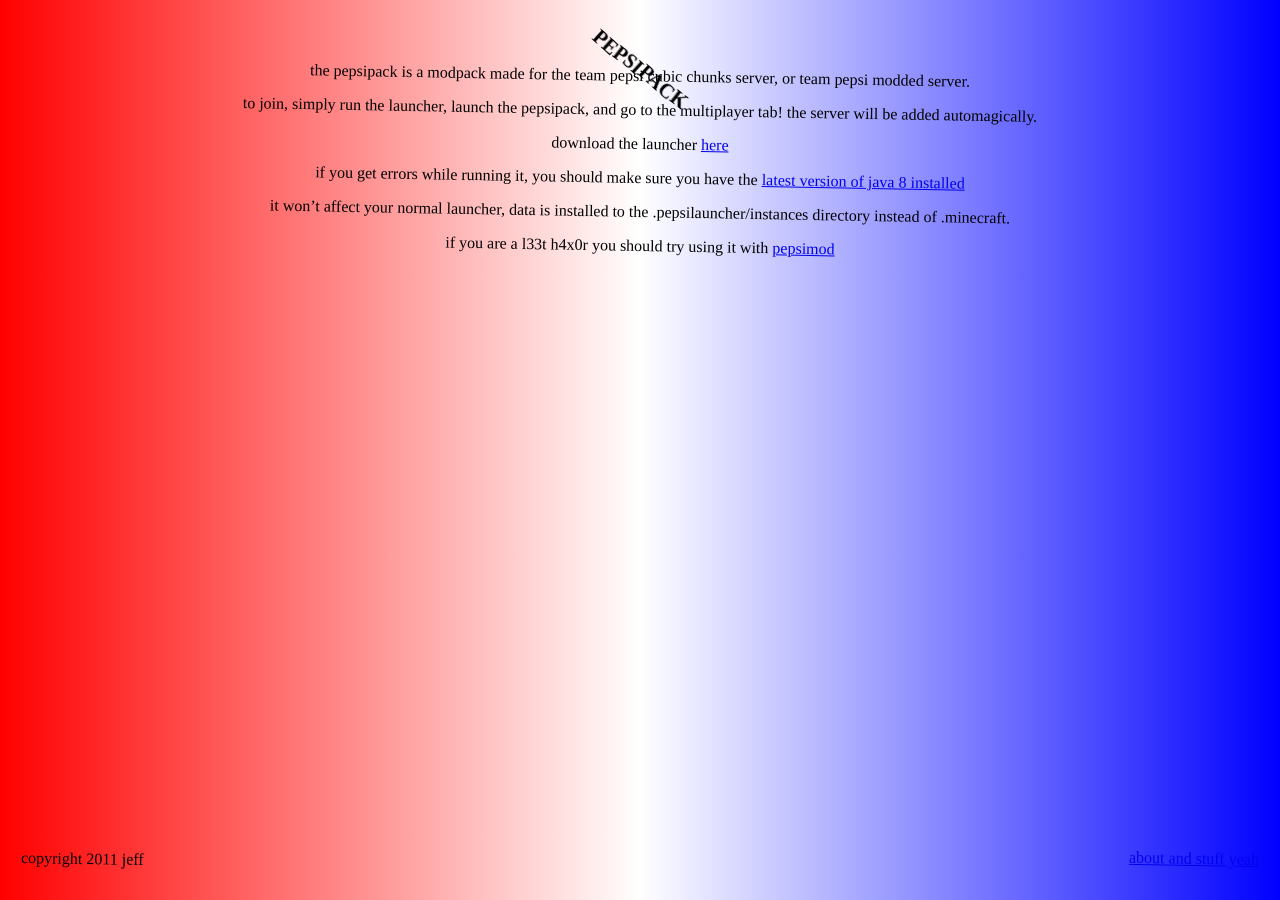
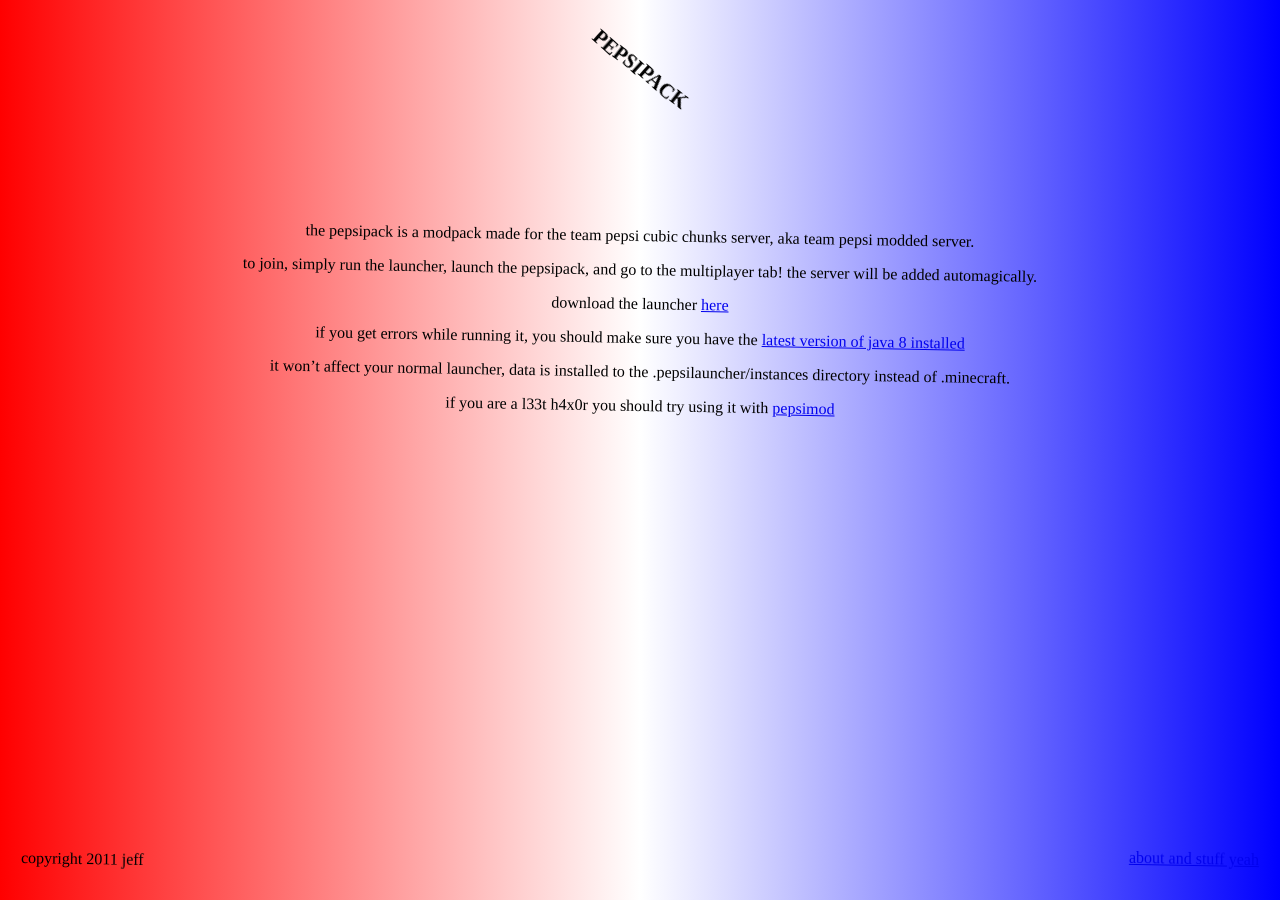
Before and after one commit to Team-Pepsi/www.pepsi.team, a Jekyll site: the page built from pepsipack.md, in a window 1280 px wide. Built offline with Jekyll 4.4.1, drawn with Linux system fonts in a browser that asks for light colours.

Commit message:
ofuhsezfge

```diff
--- a/pepsipack.md
+++ b/pepsipack.md
@@ -4,19 +4,9 @@
 
 <h1 class="benis"><lol>PE</lol><oman>P<lol>SI</lol></oman><lol>PAC</lol><oman>K</oman></h1>
 
+<br><br><br><br><br><br><br><br>
 
-
-
-
-
-
-
-
-
-
-
-
-the pepsipack is a modpack made for the team pepsi cubic chunks server, or team pepsi modded server.
+the pepsipack is a modpack made for the team pepsi cubic chunks server, aka team pepsi modded server.
 
 to join, simply run the launcher, launch the pepsipack, and go to the multiplayer tab! the server will be added automagically.
 
```
